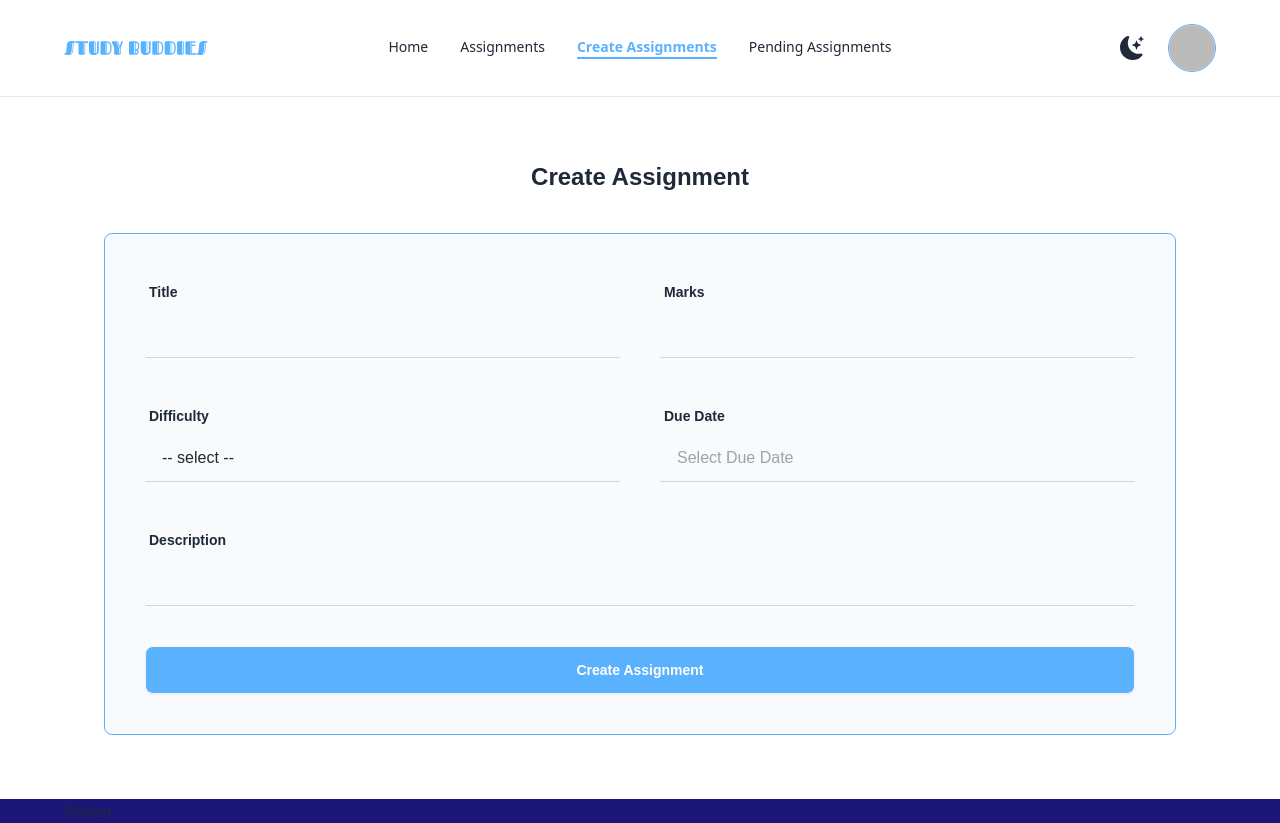
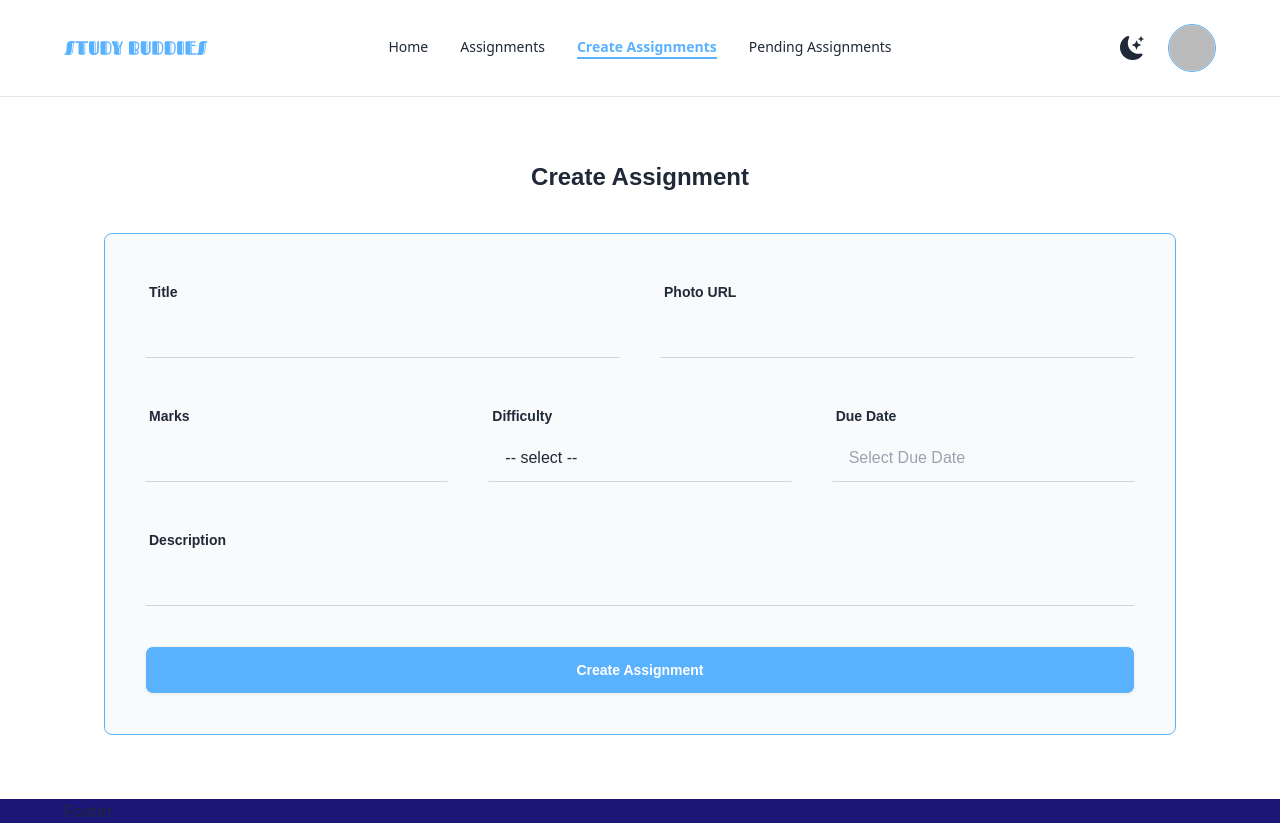
Before and after one commit to shRahat10/study-buddies-client, a React (Vite) app: page /createAssignments in a window 1280 px wide. Built offline with nearby package versions, Linux system fonts and the light colour scheme; no server answers; sample sign-in values are in the browser's storage.

Commit message:
assignment post in database

```diff
--- a/src/pages/CreateAssignments.jsx
+++ b/src/pages/CreateAssignments.jsx
@@ -4,12 +4,15 @@ import DatePicker from "react-datepicker";
 import "react-datepicker/dist/react-datepicker.css";
 import { Helmet } from "react-helmet-async";
 import { BASE_URL } from "../constent/constent";
+import Swal from 'sweetalert2';
 
 const CreateAssignments = () => {
     const { register, handleSubmit, formState: { errors } } = useForm();
     const [dueDate, setDueDate] = useState(null);
 
     const onSubmit = (data) => {
+        data.dueDate = dueDate;
+
         fetch(BASE_URL + '/study-buddies', {
             method: 'POST',
             headers: {
@@ -17,7 +20,7 @@ const CreateAssignments = () => {
             },
             body: JSON.stringify(data)
         })
-        .then(res => res.json())
+            .then(res => res.json())
             .then(data => {
                 if (data.insertedId) {
                     Swal.fire({
@@ -61,6 +64,15 @@ const CreateAssignments = () => {
                     </div>
                     <div className="form-control">
                         <label className="label">
+                            <span className="label-text font-bold dark:text-white">Photo URL</span>
+                        </label>
+                        <input name="photoURL" type="text" className="bg-transparent input rounded-none border-b border-b-gray-300 focus:outline-none focus:border-0 focus:border-b-2 focus:border-b-primary" {...register("photoURL", { required: true })} />
+                        {errors.photoURL && <span className="text-red-500">This field is required</span>}
+                    </div>
+                </div>
+                <div className=" grid grid-cols-3 gap-10">
+                    <div className="form-control">
+                        <label className="label">
                             <span className="label-text font-bold dark:text-white">Marks</span>
                         </label>
                         <input name="marks" type="number" className="bg-transparent input rounded-none border-b border-b-gray-300 focus:outline-none focus:border-0 focus:border-b-2 focus:border-b-primary" {...register("marks", { required: true })} />
@@ -82,6 +94,7 @@ const CreateAssignments = () => {
                         <label className="label">
                             <span className="label-text font-bold dark:text-white">Due Date</span>
                         </label>
+
                         <DatePicker
                             selected={dueDate}
                             onChange={(date) => setDueDate(date)}
```
